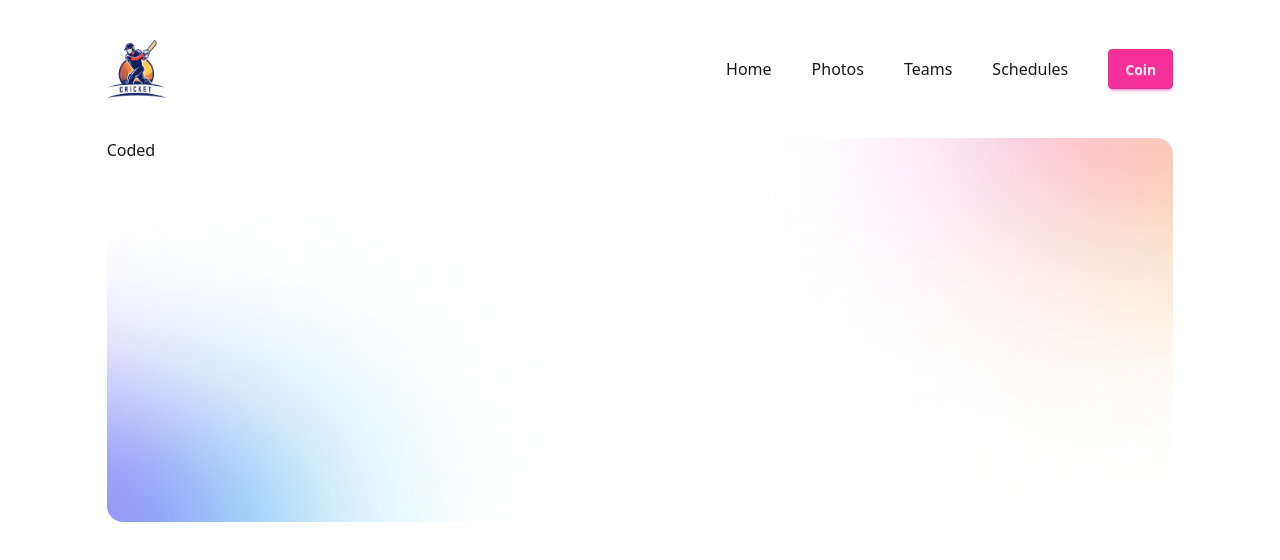
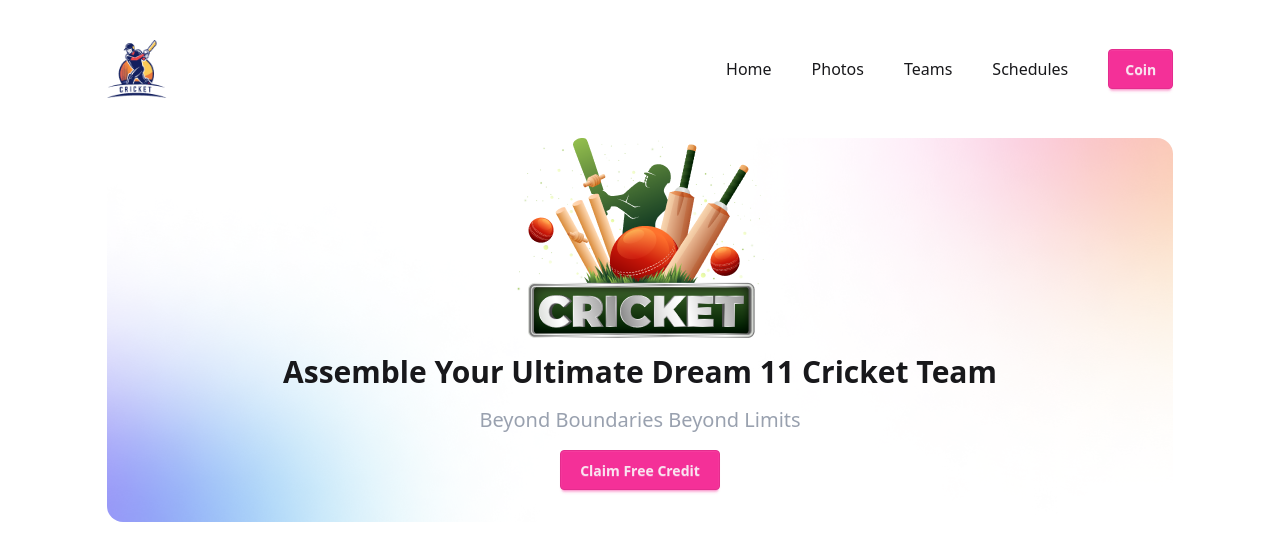
Before and after one commit to anujpaul27/React, a React (Vite) app: page / in a window 1280 px wide. Shown: the top 560 px of the page. Built offline with nearby package versions, Linux system fonts and the light colour scheme.

Commit message:
Crete Header Complate

```diff
--- a/src/components/Header.jsx
+++ b/src/components/Header.jsx
@@ -1,11 +1,18 @@
 import Header_image from '../assets/bg-shadow.png'
+import Header_logo from '../assets/banner-main.png'
 
 const Header = () => {
     return (
         <div className='w-10/12 mx-auto bg-cover bg-center bg-no-repeat min-h-96 rounded-2xl'
         style={{backgroundImage : `url(${Header_image})`}}
         >
-            <p>Coded</p>
+
+        <div className='flex flex-col mx-auto gap-4'>
+            <img className='mx-auto' src={Header_logo} alt="" />
+            <h1 className='text-3xl font-bold mx-auto'>Assemble Your Ultimate Dream 11 Cricket Team</h1>
+            <h4 className='text-xl mx-auto text-gray-400'>Beyond Boundaries Beyond Limits</h4>
+            <button className='btn w-40 mx-auto btn-secondary'> Claim Free Credit</button>
+        </div>
         </div>
     );
 };
```
